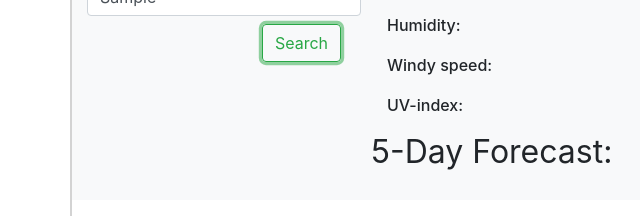
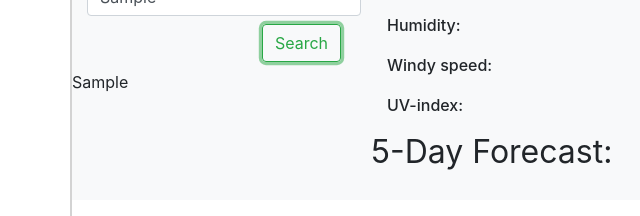
Before and after one commit to Janviermbilizi/Weather-Dashboard, a plain HTML site: page index.html in a window 1280 px wide. Both pictures are taken after typing "Sample" into the empty fields and a click on the button "Search". Shown: the part 245-461 px from the top of the page, 0-640 px from the left. Drawn offline with nearby package versions, Linux system fonts and the light colour scheme; no server answers.

Commit message:
organize cities localStorage

```diff
--- a/index.html
+++ b/index.html
@@ -25,7 +25,7 @@
     </div>
     <div class="container">
       <div class="row">
-        <div class="col-lg-3">
+        <div class="col-lg-3" id="cityCol">
           <br />
           <h3>Search for a city :</h3>
           <form class="form-inline mt-2 mt-md-0">
@@ -40,7 +40,7 @@
               Search
             </button>
           </form>
-          <div class="cityViewed"></div>
+          <div id="cityViewed" class="cityViewed"></div>
         </div>
         <div class="col-lg-9">
           <div class="row" id="todayWeather">
--- a/script.js
+++ b/script.js
@@ -8,20 +8,39 @@ function loadFromStore() {
 function saveToStore() {
   localStorage.setItem("cities", JSON.stringify(cities));
 }
+function citiesDisplay() {
+  cities.reverse();
+
+  var limit;
+
+  if (cities.length < 10) {
+    limit = cities.length;
+  } else {
+    limit = 10;
+  }
+  $("#cityViewed").html("");
+  for (var c = 0; c < limit; c++) {
+    var cityViewed = $("<div>");
+    cityViewed.addClass("row");
+    cityViewed.text(cities[c]);
+    $("#cityViewed").append(cityViewed);
+  }
+}
 
 $(document).ready(function() {
   loadFromStore();
-  console.log(cities);
+  citiesDisplay();
   //sample for city and date
-  //$("#current-city").text(CityName + " " + date + " " + img);
-  // selectors
-  //variables
   $(".btn").on("click", function(event) {
     event.preventDefault();
+
     var input = $(".form-control");
     var city = input.val();
-    cities.push(city);
-    saveToStore();
+    if (!cities.includes(city)) {
+      cities.push(city);
+      saveToStore();
+    }
+    citiesDisplay();
 
     var currentDate = moment().format("LL");
     var queryURL =
```
